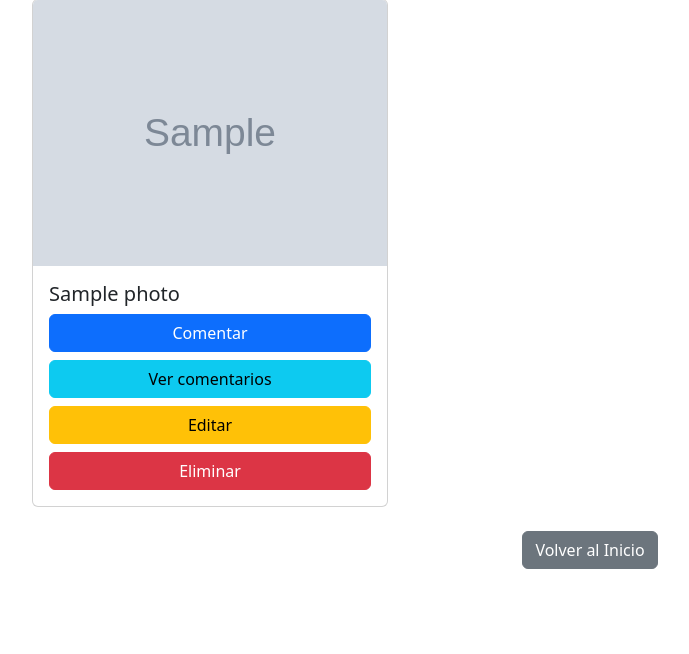
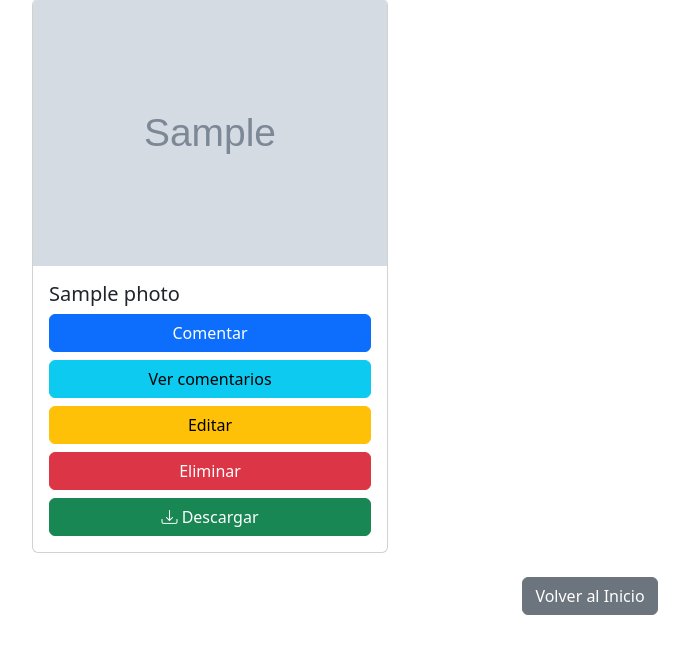
Before and after one commit to Daly2025/puskas, a PHP site: page /public/photos.php in a window 1280 px wide. Shown: the part 121-775 px from the top of the page, without its empty margins (50-739 px from the left). Run offline with PHP 8.4, Linux system fonts and the light colour scheme; the visitor is signed in with stand-in values (Sample User, id 1); tables that the repository leaves empty hold one stand-in row (values such as "Sample post"); grey boxes marked "Sample" are stand-in pictures.

Commit message:
descargar foto

```diff
--- a/public/photos.php
+++ b/public/photos.php
@@ -28,6 +28,7 @@ try {
     <meta name="viewport" content="width=device-width, initial-scale=1" />
     <title>Galería de Fotos</title>
     <link href="https://cdn.jsdelivr.net/npm/bootstrap@5.3.0/dist/css/bootstrap.min.css" rel="stylesheet">
+    <link rel="stylesheet" href="https://cdn.jsdelivr.net/npm/bootstrap-icons@1.10.2/font/bootstrap-icons.css">
 </head>
 <body>
     <div class="container mt-5">
@@ -51,7 +52,8 @@ try {
                                     <a href="view_comments.php?photo_id=<?php echo $photo['id']; ?>" class="btn btn-info">Ver comentarios</a>
                                     <a href="edit_photo.php?photo_id=<?php echo $photo['id']; ?>" class="btn btn-warning">Editar</a>
                                     <a href="delete_photo.php?photo_id=<?php echo $photo['id']; ?>" class="btn btn-danger" onclick="return confirm('¿Estás seguro de que quieres eliminar esta foto?');">Eliminar</a>
-                                </div>
+                                     <a href="<?php echo htmlspecialchars($photo['file_path']); ?>" class="btn btn-success" download><i class="bi bi-download"></i> Descargar</a>
+                                 </div>
                             </div>
                         </div>
                     </div>
```
